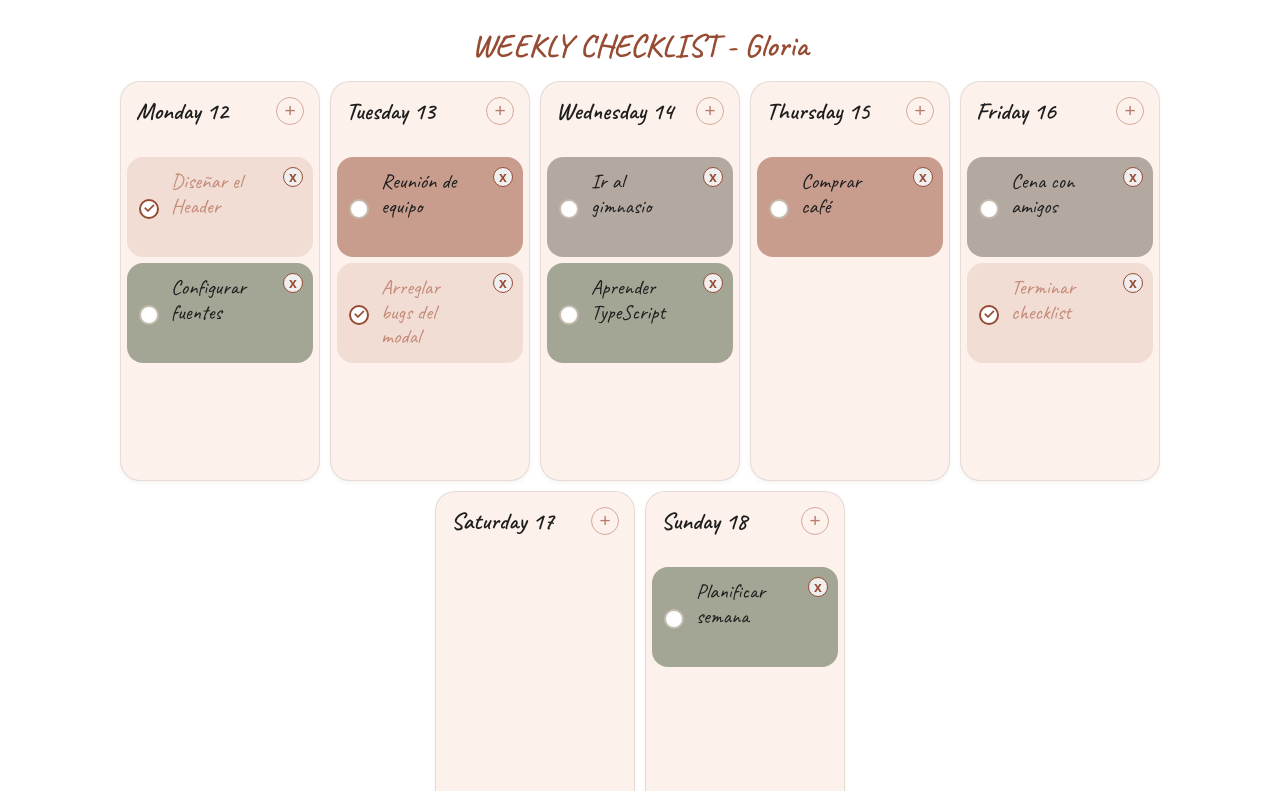
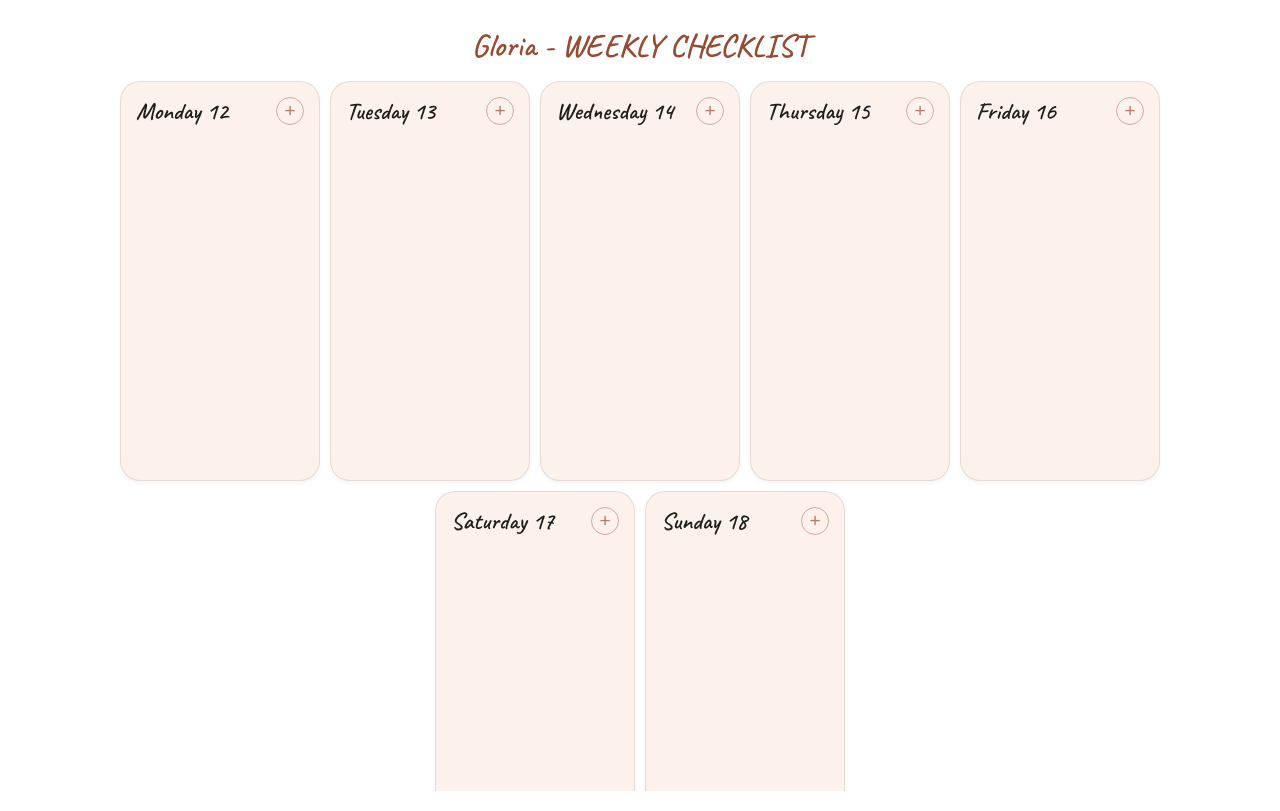
Before and after one commit to gloriarodrife/weekly-todo-nextjs, a Next.js app: page / in a window 1280 px wide. Built offline with nearby package versions, Linux system fonts and the light colour scheme.

Commit message:
feat: Added tasks to local storage

```diff
--- a/src/app/page.tsx
+++ b/src/app/page.tsx
@@ -1,6 +1,6 @@
 'use client';
 
-import { useState } from 'react';
+import { useEffect, useState } from 'react';
 import './page.css';
 import { DayData, DayName, Task, WeeklyTasks } from './types';
 import DayColumn from '@/components/DayColumn';
@@ -28,79 +28,42 @@ function generateCurrentWeek(): DayData[] {
   return result;
 }
 
-const initialTasks: WeeklyTasks = {
-  Monday: [
-    { id: '1', text: 'Diseñar el Header', priority: 'high', completed: true },
-    {
-      id: '2',
-      text: 'Configurar fuentes',
-      priority: 'medium',
-      completed: false,
-    },
-  ],
-  Tuesday: [
-    { id: '3', text: 'Reunión de equipo', priority: 'high', completed: false },
-    {
-      id: '4',
-      text: 'Arreglar bugs del modal',
-      priority: 'low',
-      completed: true,
-    },
-  ],
-  Wednesday: [
-    { id: '5', text: 'Ir al gimnasio', priority: 'low', completed: false },
-    {
-      id: '6',
-      text: 'Aprender TypeScript',
-      priority: 'medium',
-      completed: false,
-    },
-  ],
-  Thursday: [
-    { id: '7', text: 'Comprar café', priority: 'high', completed: false },
-  ],
-  Friday: [
-    { id: '8', text: 'Cena con amigos', priority: 'low', completed: false },
-    {
-      id: '9',
-      text: 'Terminar checklist',
-      priority: 'medium',
-      completed: true,
-    },
-  ],
-  Saturday: [],
-  Sunday: [
-    {
-      id: '10',
-      text: 'Planificar semana',
-      priority: 'medium',
-      completed: false,
-    },
-  ],
-};
-
 export default function Home() {
   const currentWeek = generateCurrentWeek();
   const user = 'Gloria';
+  const STORAGE_KEY = 'weekly-tasks';
+  const [tasksList, setTasksList] = useState<WeeklyTasks>({} as WeeklyTasks);
 
-  const [tasksList, setTasksList] = useState<WeeklyTasks>(initialTasks);
+  useEffect(() => {
+    const storedTasks = localStorage.getItem(STORAGE_KEY);
+
+    if (storedTasks) {
+      // eslint-disable-next-line react-hooks/exhaustive-deps
+      setTasksList(JSON.parse(storedTasks));
+    }
+  }, []);
+
+  useEffect(() => {
+    localStorage.setItem(STORAGE_KEY, JSON.stringify(tasksList));
+  }, [tasksList]);
+
   const addTaskToDay = (dayName: DayName, newTask: Task) => {
     setTasksList((prev) => ({
       ...prev,
-      [dayName]: [...prev[dayName], newTask],
+      [dayName]: [...(prev[dayName] || []), newTask],
     }));
   };
 
   const deleteTaskFromDay = (dayName: DayName, taskId: string) => {
     setTasksList((prev) => ({
       ...prev,
-      [dayName]: prev[dayName].filter((task) => task.id !== taskId),
+      [dayName]: (prev[dayName] || []).filter((task) => task.id !== taskId),
     }));
   };
 
   return (
     <main style={{ padding: '20px' }}>
-      <h1 className="title"> WEEKLY CHECKLIST - {user}</h1>
+      <h1 className="title"> {user} - WEEKLY CHECKLIST </h1>
 
       <div className="board-layout">
         {currentWeek.map((day) => (
@@ -108,7 +71,7 @@ export default function Home() {
             key={day.name}
             name={day.name}
             number={day.number}
-            tasks={tasksList[day.name]}
+            tasks={tasksList[day.name] || []}
             onAddTask={(task: Task) => addTaskToDay(day.name, task)}
             onDeleteTask={(taskId: string) =>
               deleteTaskFromDay(day.name, taskId)
--- a/src/components/TaskItem.css
+++ b/src/components/TaskItem.css
@@ -5,6 +5,7 @@
   align-items: center;
   height: 100px;
   min-height: 100px;
+  min-width: 180px;
   gap: 8px;
   padding: 12px;
   margin: 6px;
@@ -50,6 +51,8 @@
 }
 
 .task-text {
+  display: flex;
+  align-items: center;
   font-family: var(--font-titles);
   font-size: 1.3rem;
   line-height: 1.2;
--- a/src/components/TaskItem.tsx
+++ b/src/components/TaskItem.tsx
@@ -1,3 +1,5 @@
+'use client';
+
 import { useState } from 'react';
 import './TaskItem.css';
 
```
